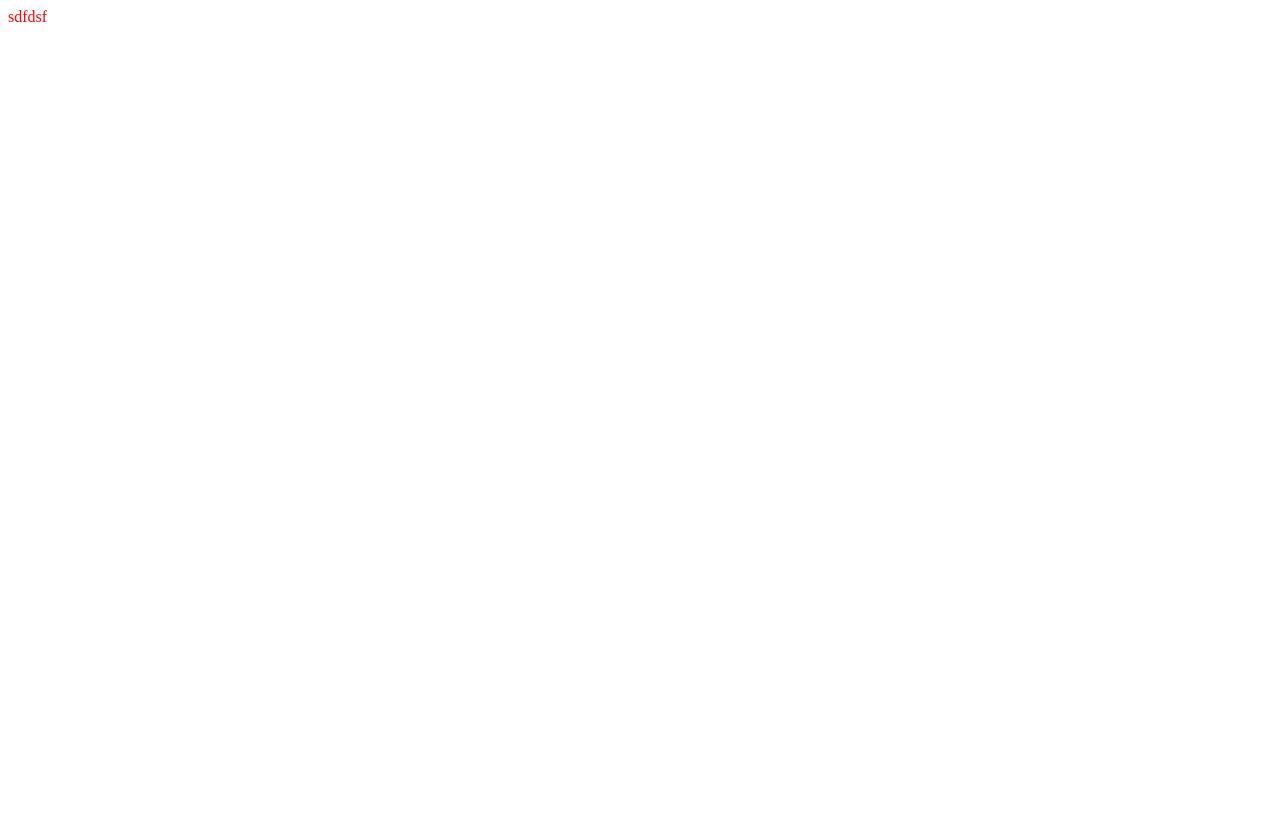
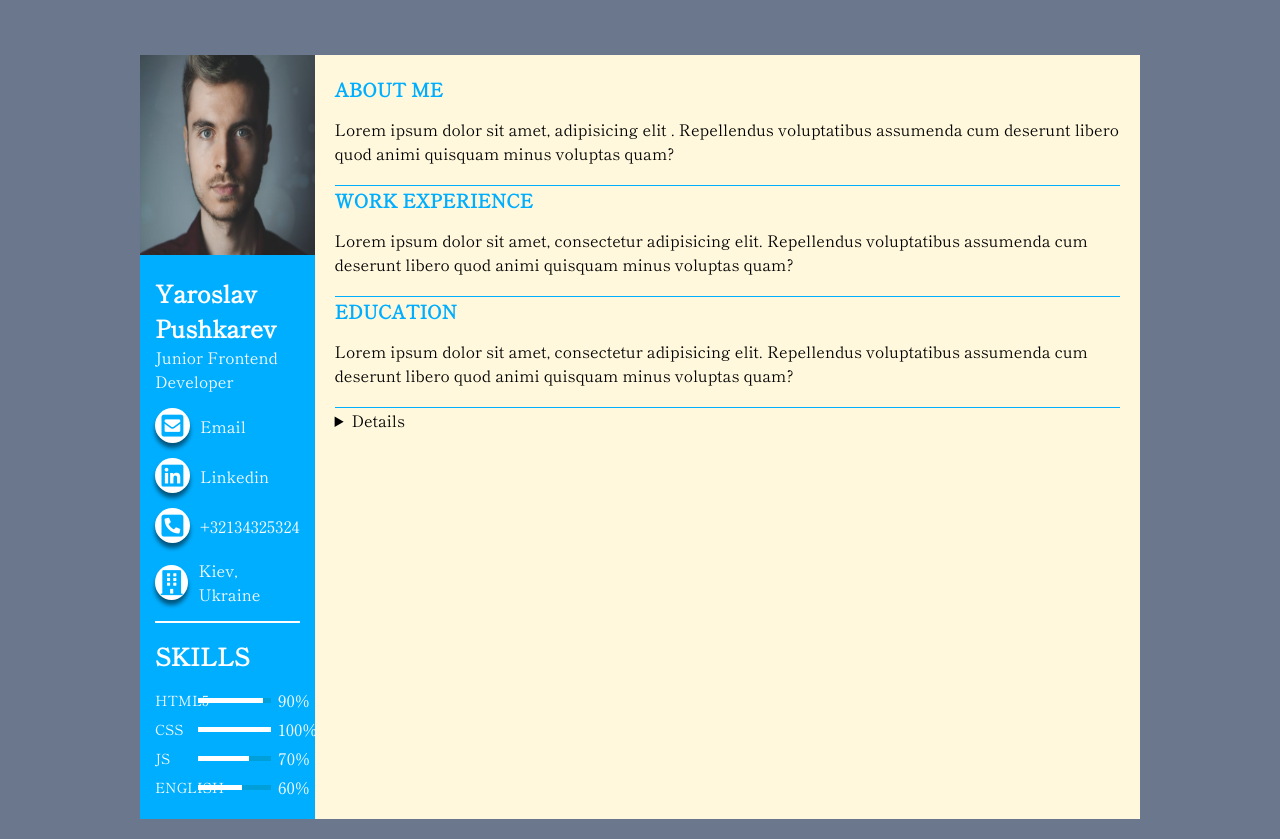
Before and after one commit to YaroslavPushkarev/rsschool-cv, a plain HTML site: page index.html in a window 1280 px wide. Before the commit the page ends 800 px from the top, so only its background shows below. Drawn offline with Linux system fonts and the light colour scheme.

Commit message:
fix: img

```diff
--- a/css/style.css
+++ b/css/style.css
@@ -1,3 +1,130 @@
-.t{
-  color:red;
+@import url('https://fonts.googleapis.com/css2?family=Shippori+Mincho&display=swap');
+
+:root{
+  --main-color:rgb(0, 174, 255);
+  --font-color: #fff;
 }
+
+*{
+  margin:0;
+  padding: 0;
+  box-sizing: border-box;
+}
+ul{
+  list-style: none;
+}
+a{
+  text-decoration: none;
+}
+h1{
+  color: #6b778d;
+}
+.section{
+  font-family: 'Shippori Mincho', serif;
+  background:#6b778d;
+}
+.container{
+  width: 100%;
+  max-width: 1170px;
+  padding: 0 15px;
+  margin: 0 auto;
+}
+
+.wrap{
+  display: flex;
+  padding:  20px 70px;
+  background:#6b778d;
+}
+
+.cv-photo{
+  height: 200px;
+  width: 100%;
+}
+.left-content{
+  background: var(--main-color);
+}
+.social__subtitle{
+  margin-bottom: 15px;
+}
+.social-content{
+  display: flex;
+  flex-direction: column;
+  justify-content: center;
+  color: var(--font-color);
+  padding: 15px 15px;
+}
+.fab,
+.fas{
+  font-size: 25px;
+  color: var(--main-color);
+}
+.social-links{
+  border-bottom: 2px solid var(--font-color);
+  margin-bottom: 15px;
+}
+.social-item{
+  display: flex;
+  align-items: center;
+  margin-bottom: 15px;
+}
+.social-link{
+  display: flex;
+  justify-content: center;
+  align-items: center;
+  width: 35px;
+  height: 35px;
+  border-radius: 50%;
+  background-color: #fff;
+  text-align: center;
+  transition: .6;
+  box-shadow: 0 5px 4px rgba(0,0,0,.5);
+  margin-right: 10px;
+
+}
+.social-link:hover{
+   transform: translate(0, -2px);
+}
+.title{
+  margin-bottom: 15px;
+  text-transform: uppercase;
+}
+.title-blue{
+  color: var(--main-color);
+}
+
+.skill-item{
+  display: flex;
+  justify-content: space-between;
+  align-items: center;
+  margin-bottom: 5px;
+}
+.skill-name{
+  width: 25%;
+  font-size: 14px;
+}
+.skill-progress{
+  width: 50%;
+  height: 5px;
+  background: #009fd9;
+  position: relative;
+}
+.skill-progress span{
+  position: absolute;
+  top:0;
+  left:0;
+  height: 100%;
+  background: var(--font-color);
+}
+.skill-per{
+  width: 15%;
+}
+
+.right-content{
+  background: cornsilk;
+  padding: 20px 20px;
+}
+
+.about{
+  border-bottom: 1px solid var(--main-color);
+  padding: 0 0 20px;
+}
--- a/index.html
+++ b/index.html
@@ -4,10 +4,91 @@
   <meta charset="UTF-8">
   <meta http-equiv="X-UA-Compatible" content="IE=edge">
   <meta name="viewport" content="width=device-width, initial-scale=1.0">
+  <link rel="stylesheet" href="https://use.fontawesome.com/releases/v5.15.2/css/all.css" integrity="sha384-vSIIfh2YWi9wW0r9iZe7RJPrKwp6bG+s9QZMoITbCckVJqGCCRhc+ccxNcdpHuYu" crossorigin="anonymous">
   <link rel="stylesheet" href="css/style.css">
   <title>CV</title>
 </head>
 <body>
-  <div class="t">sdfdsf</div>
+  <section class="section">
+    <h1>CV</h1>
+    <div class="container">
+      <div class="wrap">
+        <aside class="left-content">
+          <img class="cv-photo" src="img/avatar.jpeg" alt="avatar">
+          <div class="social-content">
+            <h2>Yaroslav Pushkarev</h2>
+            <p class="social__subtitle">Junior Frontend Developer</p>
+            <ul class="social-links">
+              <li class="social-item">
+                <a class="social-link" href="#"><i class="fas fa-envelope-square"></i></a>
+                <span>Email</span>
+              </li>
+              <li class="social-item">
+                <a class="social-link" href="#"><i class="fab fa-linkedin"></i></a>
+                <span>Linkedin</span>
+              </li>
+              <li class="social-item">
+                <a class="social-link" href="#"><i class="fas fa-phone-square-alt"></i></a>
+                <span>+32134325324</span>
+              </li>
+              <li class="social-item">
+                <a class="social-link" href="#"><i class="fas fa-building"></i></a>
+                <span>Kiev, Ukraine</span>
+              </li>
+            </ul>
+            <h2 class="title">skills</h2>
+            <ul>
+              <li class="skill-item">
+                <div class="skill-name">HTML5</div>
+                <div class="skill-progress">
+                  <span style="width:90%;"></span>
+                </div>
+                <div class="skill-per">90%</div>
+              </li>
+              <li class="skill-item">
+                <div class="skill-name">CSS</div>
+                <div class="skill-progress">
+                  <span style="width:100%;"></span>
+                </div>
+                <div class="skill-per">100%</div>
+              </li>
+              <li class="skill-item">
+                <div class="skill-name">JS</div>
+                <div class="skill-progress">
+                  <span style="width:70%;"></span>
+                </div>
+                <div class="skill-per">70%</div>
+              </li>
+              <li class="skill-item">
+                <div class="skill-name">ENGLISH</div>
+                <div class="skill-progress">
+                  <span style="width:60%;"></span>
+                </div>
+                <div class="skill-per">60%</div>
+              </li>
+            </ul>
+          </div>
+        </aside>
+          <div class="right-content">
+            <article class="about">
+              <h3 class="title title-blue">about me</h3>
+              <p class="about-text">Lorem ipsum dolor sit amet, adipisicing elit . Repellendus voluptatibus assumenda cum deserunt libero quod animi quisquam minus voluptas quam?</p>
+            </article>
+            <article class="about">
+              <h3 class="title title-blue">work experience</h3>
+              <p class="about-text">Lorem ipsum dolor sit amet, consectetur adipisicing elit. Repellendus voluptatibus assumenda cum deserunt libero quod animi quisquam minus voluptas quam?</p>
+            </article>
+            <article class="about">
+              <h3 class="title title-blue">education</h3>
+              <p class="about-text">Lorem ipsum dolor sit amet, consectetur adipisicing elit. Repellendus voluptatibus assumenda cum deserunt libero quod animi quisquam minus voluptas quam?</p>
+            </article>
+            <details>
+              <summary>Details</summary>
+              <mark>Something small enough to escape casual notice.</mark>
+          </details>
+          </div>
+      </div>
+    </div>
+  </section>
 </body>
 </html>
```
Also changed, not shown: img/avatar.jpeg (added).
